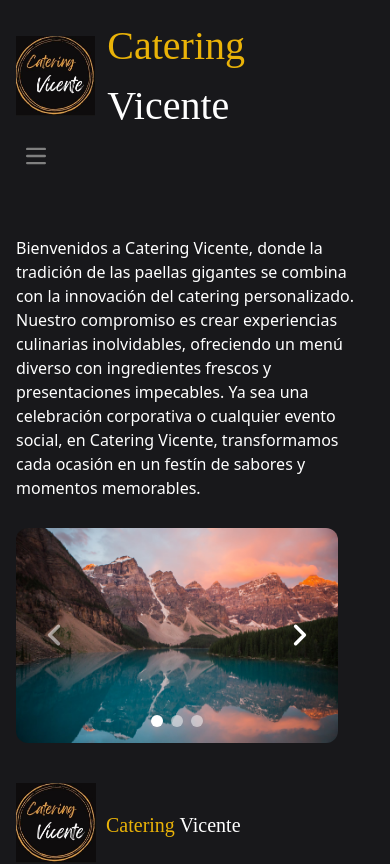
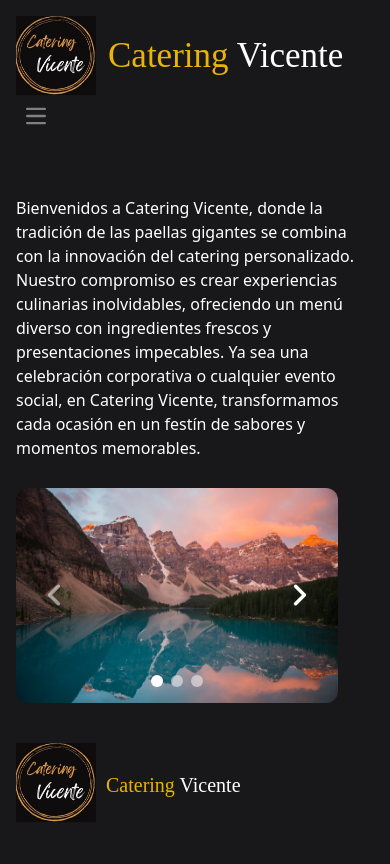
Before and after one commit to corax5/Proyecto-Catering, a Next.js app: page / in a window 390 px wide. Shown: the top 864 px of the page. Built offline with nearby package versions, Linux system fonts and the light colour scheme.

Commit message:
font css

```diff
--- a/src/styles/globals.css
+++ b/src/styles/globals.css
@@ -151,8 +151,8 @@ body {
   }
 
   .titulo {
-    font-size: 40px;
-    font-family: "Dancing Script";
+    font-size: 35px;
+    font-family: "Dancing Script" cursive;
 
   }
 
@@ -219,7 +219,7 @@ body {
   .self-center {
     align-items: center;
     margin-top: 5px;
-    font-family: "Dancing Script";
+    font-family: "Dancing Script" cursive;
     margin-left: -6px;
     font-size: 20px;
   }
```
